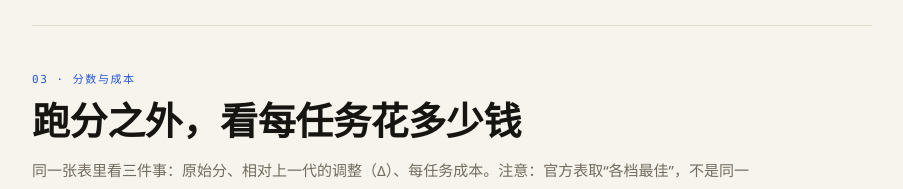
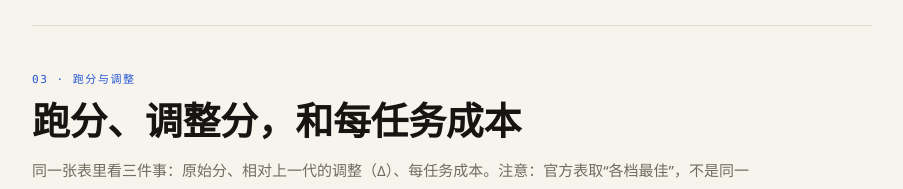
Before and after one commit to wjiajia413-debug/card, a plain HTML site: page gpt62.html in a window 1280 px wide. Shown: the part 1578-1767 px from the top of the page, without its empty margins (188-1091 px from the left). Drawn offline with Linux system fonts and the light colour scheme.

Commit message:
Rename score section to reflect adjusted scores

```diff
--- a/gpt62.html
+++ b/gpt62.html
@@ -191,7 +191,7 @@
   <div class="roles-nav">
     <a href="#g1">一句话</a>
     <a href="#g2">两兄弟</a>
-    <a href="#g3">分数与成本</a>
+    <a href="#g3">跑分与调整</a>
     <a href="#g4">三个反直觉</a>
     <a href="#g5">安全</a>
     <a href="#g6">怎么选</a>
@@ -259,8 +259,8 @@
   </section>
 
   <section id="g3">
-    <div class="kicker">03 · 分数与成本</div>
-    <h2>跑分之外，看每任务花多少钱</h2>
+    <div class="kicker">03 · 跑分与调整</div>
+    <h2>跑分、调整分，和每任务成本</h2>
     <p class="sub">同一张表里看三件事：原始分、相对上一代的调整（Δ）、每任务成本。注意：官方表取“各档最佳”，不是同一档位。</p>
 
     <div class="table-wrap">
```
